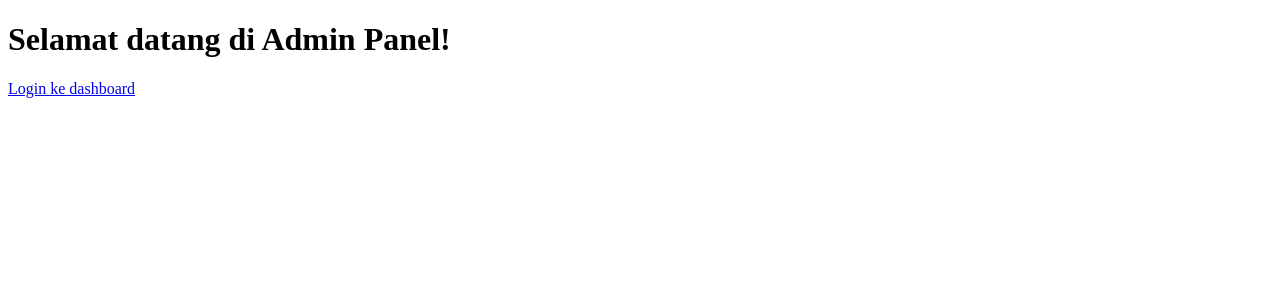
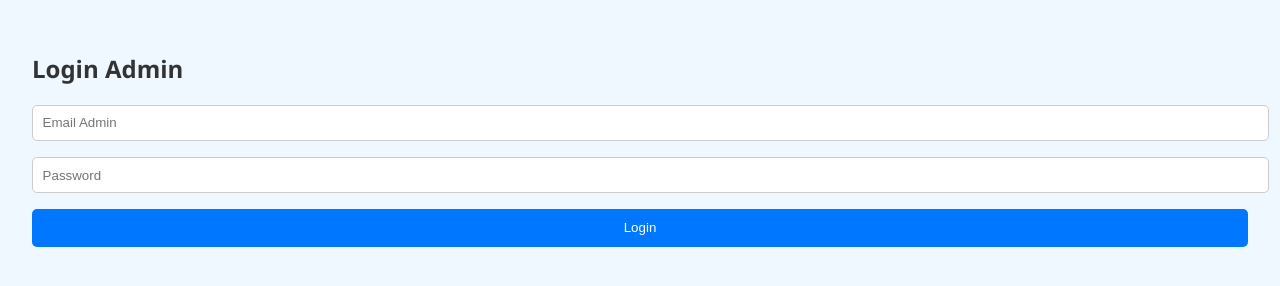
Before and after one commit to AdminOshibase48/panelosb, a plain HTML site: page index.html in a window 1280 px wide. Drawn offline with nearby package versions, Linux system fonts and the light colour scheme.

Commit message:
Update index.html

```diff
--- a/index.html
+++ b/index.html
@@ -1,10 +1,36 @@
 <!DOCTYPE html>
-<html>
-  <head>
-    <title>Oshibase48 Admin Panel</title>
-  </head>
-  <body>
-    <h1>Selamat datang di Admin Panel!</h1>
-    <p><a href="login.html">Login ke dashboard</a></p>
-  </body>
+<html lang="en">
+<head>
+  <meta charset="UTF-8" />
+  <meta name="viewport" content="width=device-width, initial-scale=1.0"/>
+  <title>Login Admin OSHIBASE48</title>
+  <link rel="stylesheet" href="assets/css/style.css" />
+  <script src="https://cdn.jsdelivr.net/npm/@supabase/supabase-js"></script>
+  <script src="assets/js/supabase.js"></script>
+</head>
+<body>
+  <div class="login-box">
+    <h2>Login Admin</h2>
+    <input type="email" id="email" placeholder="Email Admin" />
+    <input type="password" id="password" placeholder="Password" />
+    <button onclick="login()">Login</button>
+  </div>
+
+  <script>
+    async function login() {
+      const email = document.getElementById("email").value;
+      const password = document.getElementById("password").value;
+
+      const { data, error } = await supabase.auth.signInWithPassword({
+        email, password
+      });
+
+      if (error) {
+        alert("Gagal Login: " + error.message);
+      } else {
+        window.location.href = "dashboard/dashboard.html";
+      }
+    }
+  </script>
+</body>
 </html>
```
